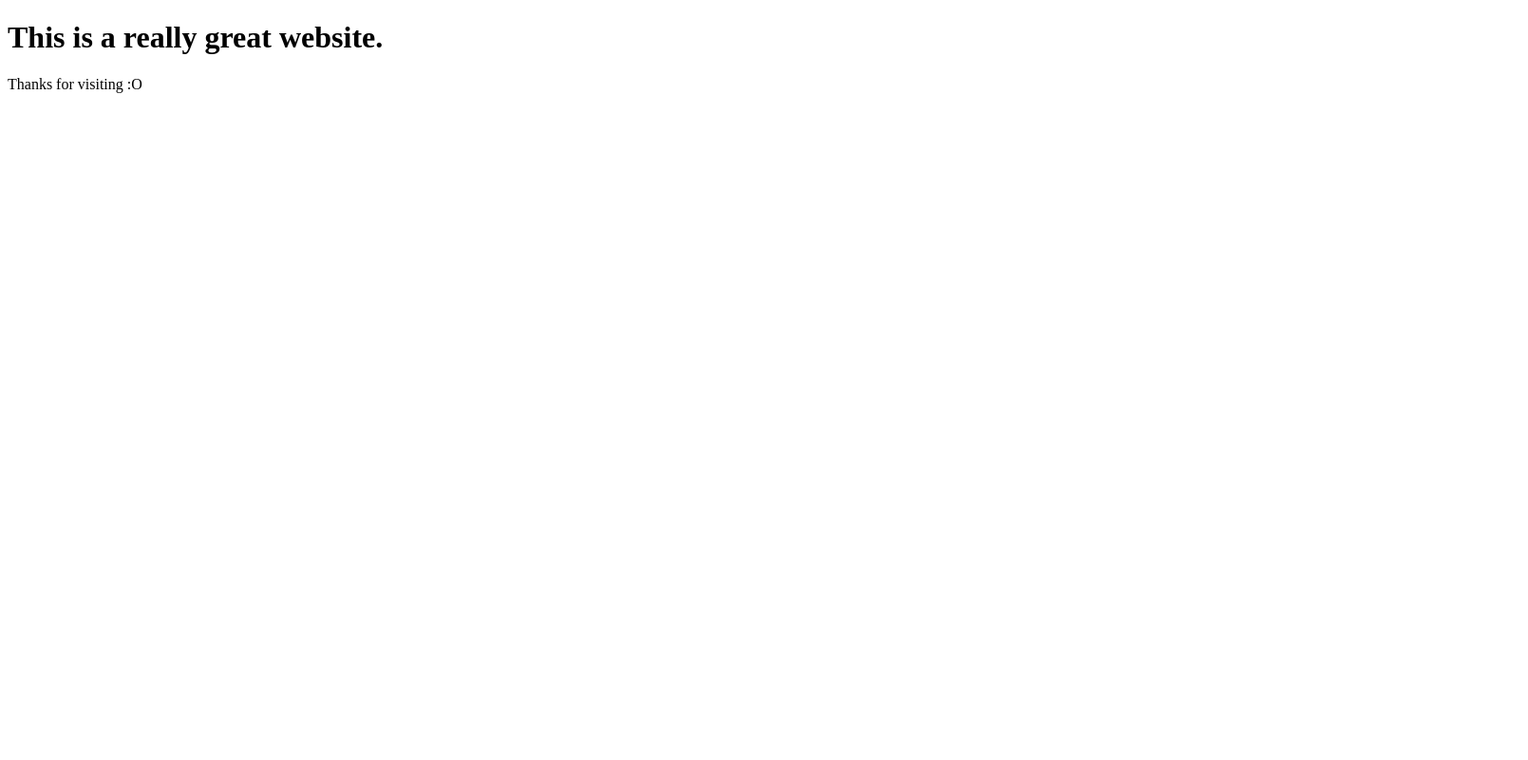
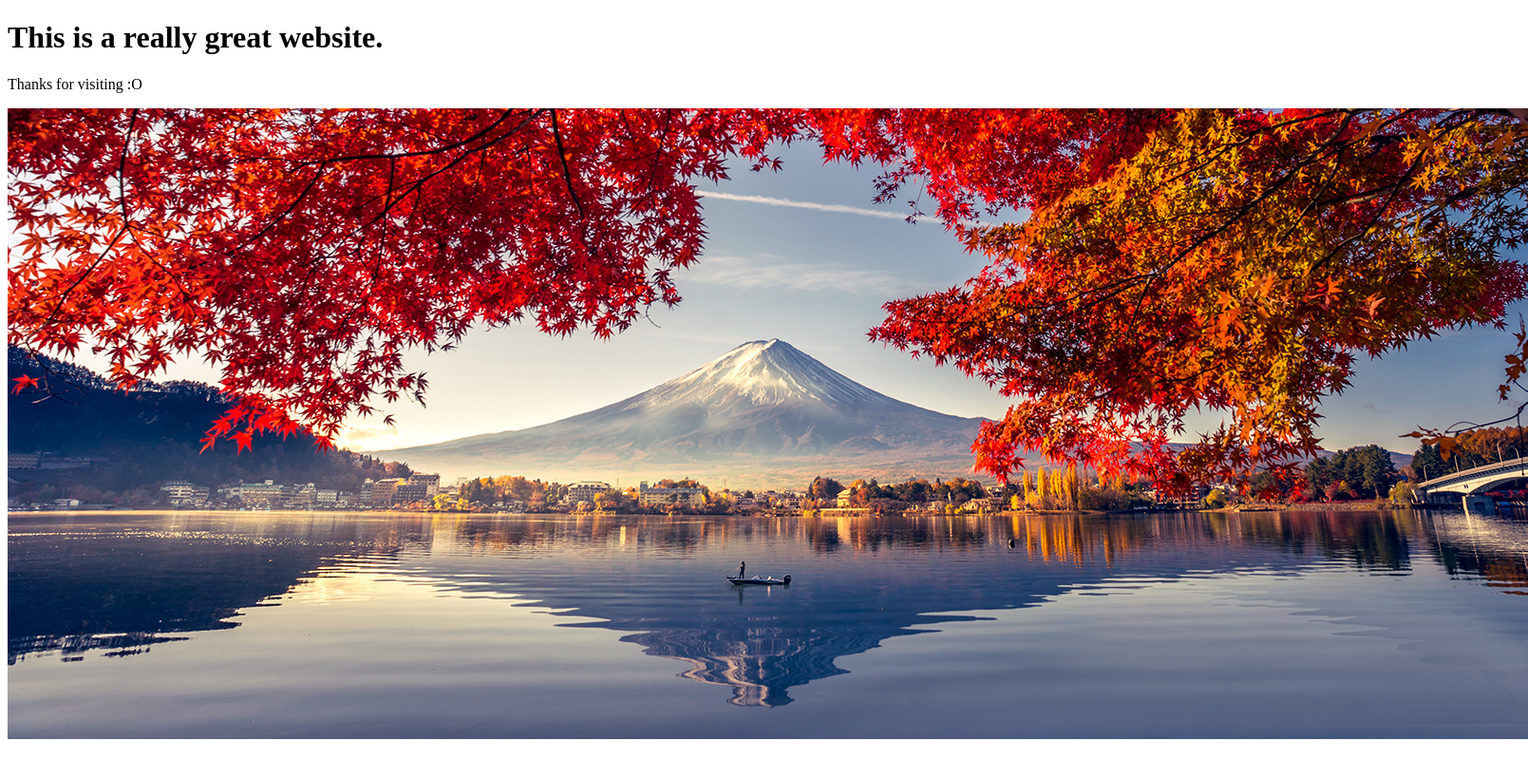
Before and after one commit to slouloudis/my-website, a plain HTML site: page index.html in a window 1280 px wide. Shown: the whole page at 95% size, 1609 px wide, since content can reach past the window. Drawn offline with Linux system fonts and the light colour scheme.

Commit message:
add pretty picture

```diff
--- a/index.html
+++ b/index.html
@@ -9,5 +9,6 @@
 <body>
     <h1>This is a really great website. </h1>
     <p>Thanks for visiting :O</p>
+    <img src="Landscape-Color.jpg" alt="" srcset="">
 </body>
 </html>
```
Also changed, not shown: Landscape-Color.jpg (added).
